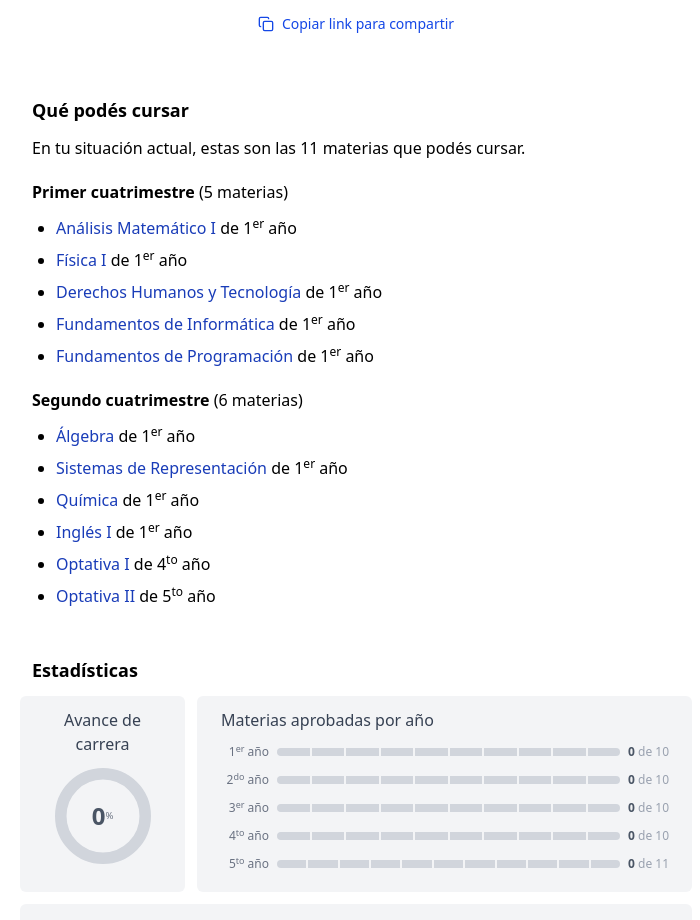
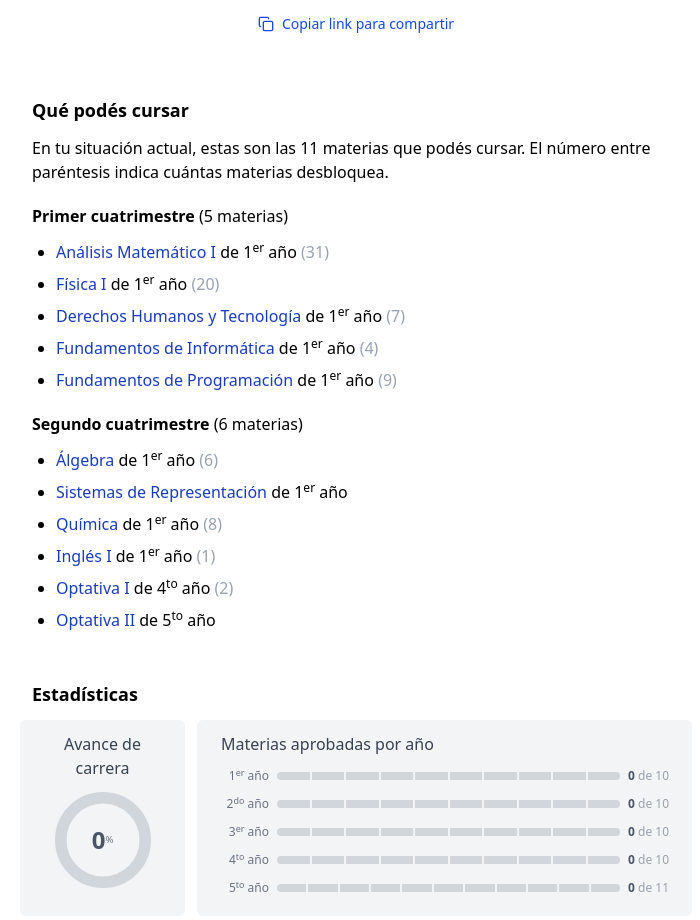
Before and after one commit to valentincostam/plande, a SvelteKit app: page /uader-fcyt-it in a window 1280 px wide. Shown: the part 3820-4740 px from the top of the page, without its empty margins (284-984 px from the left). Built offline with nearby package versions, Linux system fonts and the light colour scheme.

Commit message:
Add course dependency counting functionality; implement countAllDependents function to calculate total and indirect dependents for courses. Update available course item and course components to display dependent counts, enhancing curriculum insights.

```diff
--- a/src/lib/course.svelte.ts
+++ b/src/lib/course.svelte.ts
@@ -228,4 +228,20 @@ export const createCourses = (
 	return courses;
 };
 
+export const countAllDependents = (course: Course): number => {
+	const visited = new Set<number>();
+	const queue: Course[] = [course];
+
+	while (queue.length > 0) {
+		const current = queue.shift()!;
+		for (const dep of current.dependents) {
+			if (visited.has(dep.dependentCourse.id)) continue;
+			visited.add(dep.dependentCourse.id);
+			queue.push(dep.dependentCourse);
+		}
+	}
+
+	return visited.size;
+};
+
 export const toKebabCase = (name: string) => name.replace(/\s+/g, '-');
--- a/src/routes/[slug]/+page.svelte
+++ b/src/routes/[slug]/+page.svelte
@@ -150,42 +150,42 @@
 		courses.filter((course) => course.year === TRANSVERSAL_YEAR)
 	);
 
-	const notTakenCourses = $derived(
+	const notTakenCourses = $derived.by(() =>
 		courses.filter((course) => course.state === courseStates.notTaken)
 	);
 
-	const availableCourses = $derived(notTakenCourses.filter((course) => course.isEnabled));
+	const availableCourses = $derived.by(() => notTakenCourses.filter((course) => course.isEnabled));
 
 	const areAllCoursesAvailable = $derived(
 		(availableCourses.length > 0 && availableCourses.length === courses.length) ||
 			!isStrictModeEnabled
 	);
 
-	const annualAvailableCourses = $derived(
+	const annualAvailableCourses = $derived.by(() =>
 		availableCourses.filter(
 			(course) => getCourseEffectiveTerm(course, course.year) === courseTerms.annual
 		)
 	);
 
-	const firstSemesterAvailableCourses = $derived(
+	const firstSemesterAvailableCourses = $derived.by(() =>
 		availableCourses.filter(
 			(course) => getCourseEffectiveTerm(course, course.year) === courseTerms.firstSemester
 		)
 	);
 
-	const secondSemesterAvailableCourses = $derived(
+	const secondSemesterAvailableCourses = $derived.by(() =>
 		availableCourses.filter(
 			(course) => getCourseEffectiveTerm(course, course.year) === courseTerms.secondSemester
 		)
 	);
 
-	const semestralAvailableCourses = $derived(
+	const semestralAvailableCourses = $derived.by(() =>
 		availableCourses.filter(
 			(course) => getCourseEffectiveTerm(course, course.year) === courseTerms.semestral
 		)
 	);
 
-	const unknownAvailableCourses = $derived(
+	const unknownAvailableCourses = $derived.by(() =>
 		availableCourses.filter(
 			(course) => getCourseEffectiveTerm(course, course.year) === courseTerms.unknown
 		)
@@ -330,6 +330,7 @@
 						{:else}
 							En tu situación actual, estas son las {availableCourses.length} materias que podés cursar.
 						{/if}
+						El número entre paréntesis indica cuántas materias desbloquea.
 					</p>
 					<AvailableCoursesTerm
 						title={courseTermLabels[courseTerms.annual]}
--- a/src/routes/[slug]/available-course-item.svelte
+++ b/src/routes/[slug]/available-course-item.svelte
@@ -1,7 +1,7 @@
 <script lang="ts">
 	import { courseTagLabels, courseTags } from '$lib/course-tag';
 	import type { Course } from '$lib/course.svelte';
-	import { toKebabCase, TRANSVERSAL_YEAR } from '$lib/course.svelte';
+	import { toKebabCase, TRANSVERSAL_YEAR, countAllDependents } from '$lib/course.svelte';
 	import { getOrdinalSuperscript } from '$lib/year.svelte';
 	import { handleSmoothScroll } from '$lib/smooth-scroll';
 
@@ -11,6 +11,8 @@
 	};
 
 	let { course, showCodes = false }: Props = $props();
+
+	const totalDependents = $derived(countAllDependents(course));
 </script>
 
 <li>
@@ -42,4 +44,7 @@
 			de {course.year}<sup>{getOrdinalSuperscript(course.year)}</sup> año
 		</span>
 	{/if}
+	{#if totalDependents > 0}
+		<span class="text-gray-400">({totalDependents})</span>
+	{/if}
 </li>
--- a/src/routes/[slug]/course.svelte
+++ b/src/routes/[slug]/course.svelte
@@ -7,7 +7,12 @@
 		hoursColors,
 		isCourseStateGreaterOrEqual
 	} from '$lib/course-state';
-	import { toKebabCase, type Course, TRANSVERSAL_YEAR } from '$lib/course.svelte';
+	import {
+		toKebabCase,
+		type Course,
+		TRANSVERSAL_YEAR,
+		countAllDependents
+	} from '$lib/course.svelte';
 	import { slide } from 'svelte/transition';
 	import ChevronDownIcon from './chevron-down-icon.svelte';
 	import Requirement from './requirement.svelte';
@@ -53,6 +58,8 @@
 	const numberFormatter = new Intl.NumberFormat('es-AR', { maximumFractionDigits: 2 });
 
 	const hasRequirementsForCompletion = $derived(course.requirementsForCompletion.length > 0);
+	const totalDependentsCount = $derived(countAllDependents(course));
+	const indirectDependentsCount = $derived(totalDependentsCount - course.dependents.length);
 </script>
 
 <li
@@ -203,6 +210,19 @@
 						<strong>Materias que desbloquea:</strong> Ninguna
 					</li>
 				{/if}
+				{#if course.dependents.length > 0}
+					<li>
+						<strong>Cantidad total de materias que desbloquea:</strong>
+						{totalDependentsCount}
+						{#if indirectDependentsCount > 0}
+							<span class="text-gray-500"
+								>(<span class="whitespace-nowrap">{course.dependents.length} directamente</span>,
+								<span class="whitespace-nowrap">{indirectDependentsCount} indirectamente</span
+								>)</span
+							>
+						{/if}
+					</li>
+				{/if}
 			</ul>
 		</div>
 	{/if}
```
